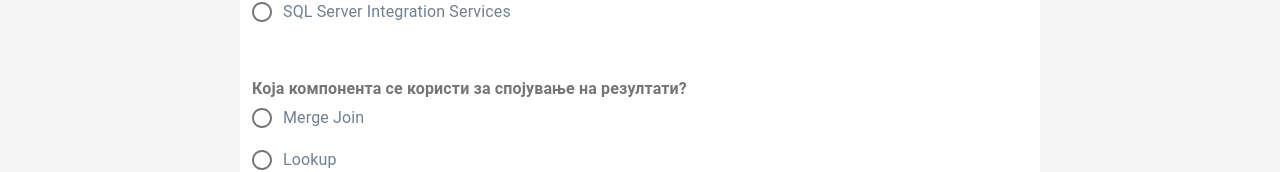
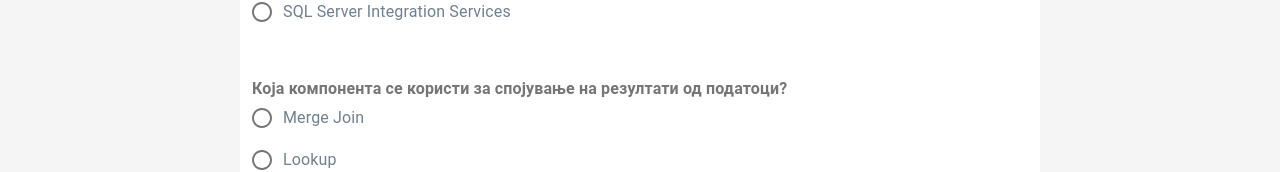
Before and after one commit to slavkoanakievski/ssis_frontend, a React (Create React App) app: page /exam in a window 1280 px wide. Shown: the part 769-941 px from the top of the page. Built offline with nearby package versions, Linux system fonts and the light colour scheme.

Commit message:
Questions and Forum View v4

```diff
--- a/src/views/Exam.js
+++ b/src/views/Exam.js
@@ -92,7 +92,7 @@
                     <div className={'row'}>
                         <div className={'col-10 pt-5'}>
                             <FormControl>
-                                <FormLabel id="demo-radio-buttons-group-label"><b>Која компонента се користи за спојување на резултати?</b></FormLabel>
+                                <FormLabel id="demo-radio-buttons-group-label"><b>Која компонента се користи за спојување на резултати од податоци?</b></FormLabel>
                                 <RadioGroup
                                     aria-labelledby="demo-radio-buttons-group-label"
                                     defaultValue="female"
```
